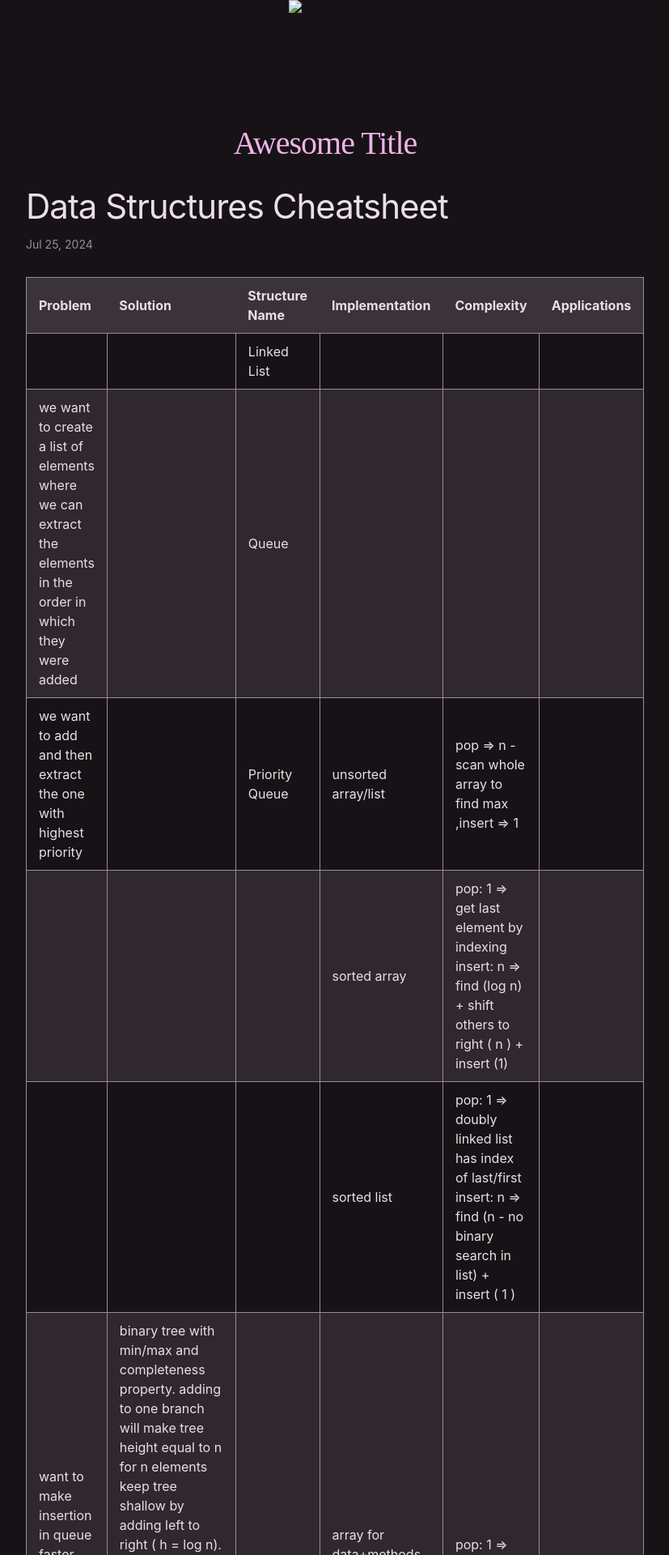
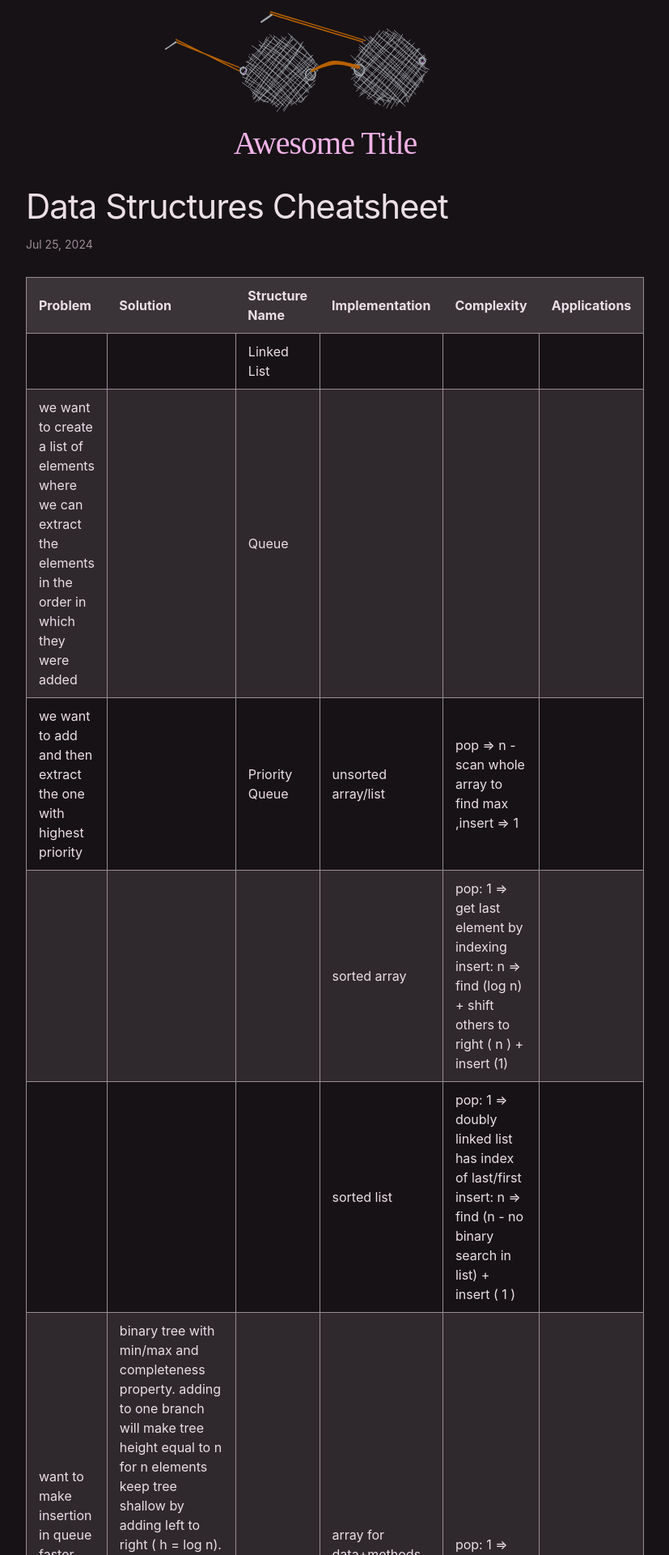
Before and after one commit to gulnoor/jekyll-theme-doodle, a Jekyll site: the page built from _posts/2024-07-26-data-structures-cheatsheet.md, in a window 1280 px wide. Shown: the top 1920 px of the page at 81% size, without its empty margins (238-1065 px from the left). Built offline with Jekyll 4.4.1, drawn with Linux system fonts in a browser that asks for light colours; some web fonts are replaced.

Commit message:
fixed missing assets problem

```diff
--- a/_includes/header.html
+++ b/_includes/header.html
@@ -2,14 +2,14 @@
   <div class="wrapper header-container">
     {%- assign default_paths = site.pages | map: 'path' -%}
     {%- assign page_paths = site.header_pages | default: default_paths -%}
-    <img class="logo" src="{{- "theme-assets/theme-images/logo.svg" | relative_url -}}">
+    <img class="logo" src="{{- "assets/theme-assets/theme-images/logo.svg" | relative_url -}}">
     <a class="site-title" rel="author" href="{{ "/" | relative_url }}">{{ site.title | escape }}</a>
     {%- if page_paths -%}
       <nav class="site-nav">
         <input type="checkbox" id="nav-trigger" class="nav-trigger">
         <label for="nav-trigger">
           <span class="menu-icon">
-            <img src="{{- "theme-assets/theme-images/menu.svg" | relative_url -}}" alt="menu-icon">
+            <img src="{{- "assets/theme-assets/theme-images/menu.svg" | relative_url -}}" alt="menu-icon">
           </span>
         </label>
 
--- a/_sass/minima/_base.scss
+++ b/_sass/minima/_base.scss
@@ -186,7 +186,7 @@ figure {
 }
 @font-face {
   font-family: Virgil;
-  src: url("/theme-assets/theme-fonts/Virgil.woff2");
+  src: url("assets/theme-assets/theme-fonts/Virgil.woff2");
 }
 /**
  * Basic styling
```
Also changed, not shown: darkBlog.gemspec.
